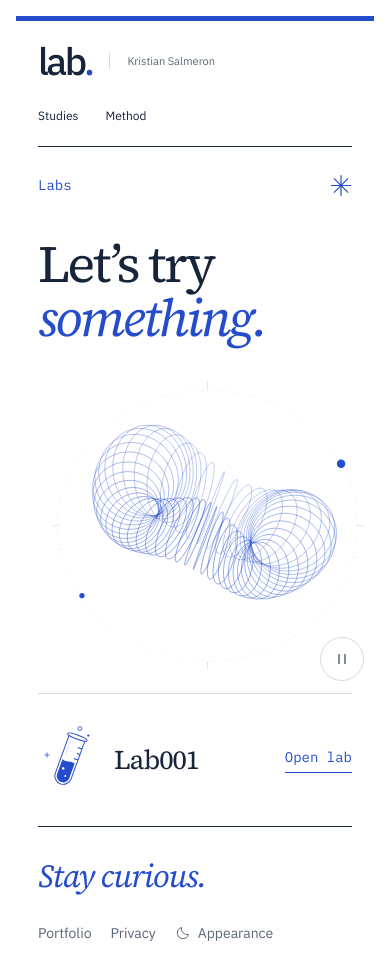
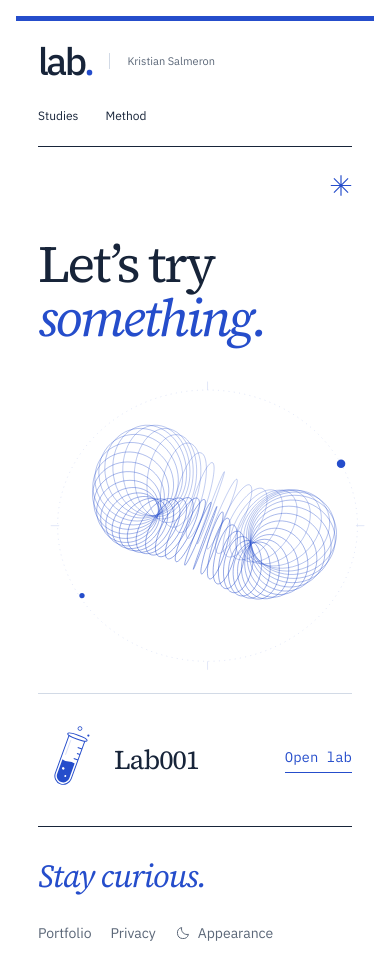
Before and after one commit to kriscodes/lab, a Next.js app: page / in a window 390 px wide. Shown: the top 980 px of the page. Built offline with nearby package versions, Linux system fonts and the light colour scheme.

Commit message:
Simplify the Labs homepage

```diff
--- a/src/app/globals.css
+++ b/src/app/globals.css
@@ -1295,15 +1295,12 @@ summary {
 }
 
 /* A quiet editorial cover with a kinetic experiment in the margin. */
-#lab-refined .labs-home-heading {
+#lab-refined .labs-home-ornament {
   display: flex;
-  justify-content: space-between;
+  justify-content: flex-end;
   align-items: center;
   padding-top: 30px;
   color: var(--accent-color);
-  font:
-    400 14px/1.5 'IBM Plex Mono',
-    monospace;
 }
 #lab-refined .labs-home-hero {
   position: relative;
@@ -1341,22 +1338,6 @@ summary {
 }
 #lab-refined .labs-home-guides {
   opacity: 0.36;
-}
-#lab-refined .labs-home-motion {
-  position: absolute;
-  bottom: 9px;
-  right: 8%;
-  display: grid;
-  place-items: center;
-  width: 44px;
-  height: 44px;
-  border: 1px solid var(--border-color);
-  border-radius: 50%;
-  color: var(--text-muted);
-}
-#lab-refined .labs-home-motion:hover {
-  color: var(--accent-color);
-  border-color: var(--accent-color);
 }
 #lab-refined .labs-home-index {
   border-top: 1px solid var(--border-color);
@@ -1424,10 +1405,10 @@ summary {
   }
 }
 @media (max-width: 650px) {
-  #lab-refined .labs-home-heading {
+  #lab-refined .labs-home-ornament {
     padding-top: 25px;
   }
-  #lab-refined .labs-home-heading svg {
+  #lab-refined .labs-home-ornament svg {
     width: 22px;
   }
   #lab-refined .labs-home-hero {
@@ -1445,10 +1426,6 @@ summary {
     margin: 8px auto 0;
     justify-self: center;
   }
-  #lab-refined .labs-home-motion {
-    bottom: 0;
-    right: 4%;
-  }
   #lab-refined .labs-home-study {
     grid-template-columns: 62px minmax(0, 1fr) auto;
     gap: 14px;
--- a/src/app/page.tsx
+++ b/src/app/page.tsx
@@ -13,8 +13,7 @@ export const metadata = pageMetadata(
 export default function HomePage() {
   return (
     <div className="labs-home">
-      <div className="labs-home-heading">
-        <p>Labs</p>
+      <div className="labs-home-ornament">
         <svg width="27" height="27" viewBox="0 0 28 28" aria-hidden="true">
           <path
             d="M14 1v26M1 14h26M5 5l18 18M5 23 23 5"
@@ -51,7 +50,6 @@ export default function HomePage() {
             </g>
             <circle cx="65" cy="7" r="3" stroke="currentColor" strokeWidth="1.3" />
             <circle cx="78" cy="18" r="1.7" fill="currentColor" />
-            <path d="M14 44v8m-4-4h8" stroke="currentColor" strokeWidth="1.2" />
           </svg>
           <span className="labs-home-study-name">Lab001</span>
           <span className="labs-home-study-action" aria-hidden="true">
--- a/src/components/home-experiment.tsx
+++ b/src/components/home-experiment.tsx
@@ -1,4 +1,4 @@
-/** A server-rendered wire sculpture with progressive motion, pause, and visibility controls. */
+/** A server-rendered wire sculpture that follows motion preferences and visibility changes. */
 'use client';
 
 import { useEffect, useRef, useState } from 'react';
@@ -52,19 +52,17 @@ function createCoilFrame(elapsedSeconds: number) {
 
 const INITIAL_COIL_FRAME = createCoilFrame(0);
 
-/** Render a static first frame and add pausable motion when the visitor allows it. */
+/** Render a static first frame and animate only when the visitor allows motion. */
 export function HomeExperiment() {
   const sculptureElementRef = useRef<SVGSVGElement>(null);
-  const [animationPaused, setAnimationPaused] = useState(false);
-  const [animationReady, setAnimationReady] = useState(false);
+  const [animationAllowed, setAnimationAllowed] = useState(false);
   const elapsedAnimationSecondsRef = useRef(0);
 
   useEffect(() => {
     const reducedMotionPreference = window.matchMedia('(prefers-reduced-motion: reduce)');
     /** Follow the visitor’s reduced-motion preference before enabling animation. */
     const syncMotionPreference = () => {
-      setAnimationPaused(reducedMotionPreference.matches);
-      setAnimationReady(true);
+      setAnimationAllowed(!reducedMotionPreference.matches);
     };
     syncMotionPreference();
     reducedMotionPreference.addEventListener('change', syncMotionPreference);
@@ -72,14 +70,14 @@ export function HomeExperiment() {
   }, []);
 
   useEffect(() => {
-    if (!animationReady || animationPaused || !sculptureElementRef.current) return;
+    if (!animationAllowed || !sculptureElementRef.current) return;
     const sculptureElement = sculptureElementRef.current;
     const coilRingPaths = sculptureElement.querySelectorAll<SVGPathElement>('[data-coil-ring]');
     let animationFrameId = 0;
     let lastFrameTimeMilliseconds = 0;
     let sculptureVisible = true;
 
-    /** Advance visible frames at most 30 times a second, preserving time across pauses. */
+    /** Advance visible frames at most 30 times a second without counting hidden time. */
     const renderAnimationFrame = (timestampMilliseconds: number) => {
       animationFrameId = requestAnimationFrame(renderAnimationFrame);
       if (document.hidden || !sculptureVisible) {
@@ -109,7 +107,7 @@ export function HomeExperiment() {
       cancelAnimationFrame(animationFrameId);
       visibilityObserver.disconnect();
     };
-  }, [animationPaused, animationReady]);
+  }, [animationAllowed]);
 
   return (
     <div className="labs-home-art">
@@ -137,21 +135,6 @@ export function HomeExperiment() {
         <circle cx="572" cy="190" r="8" fill="currentColor" />
         <circle cx="83" cy="439" r="5" fill="currentColor" />
       </svg>
-      <button
-        className="labs-home-motion"
-        type="button"
-        hidden={!animationReady}
-        aria-label={animationPaused ? 'Play animation' : 'Pause animation'}
-        onClick={() => setAnimationPaused(!animationPaused)}
-      >
-        <svg width="16" height="16" viewBox="0 0 16 16" aria-hidden="true">
-          {animationPaused ? (
-            <path d="m5 3 8 5-8 5Z" fill="currentColor" />
-          ) : (
-            <path d="M5 3v10m6-10v10" stroke="currentColor" strokeWidth="1.5" />
-          )}
-        </svg>
-      </button>
     </div>
   );
 }
```
Also changed, not shown: 3 other files (tests, documents, lock files or other folders).
